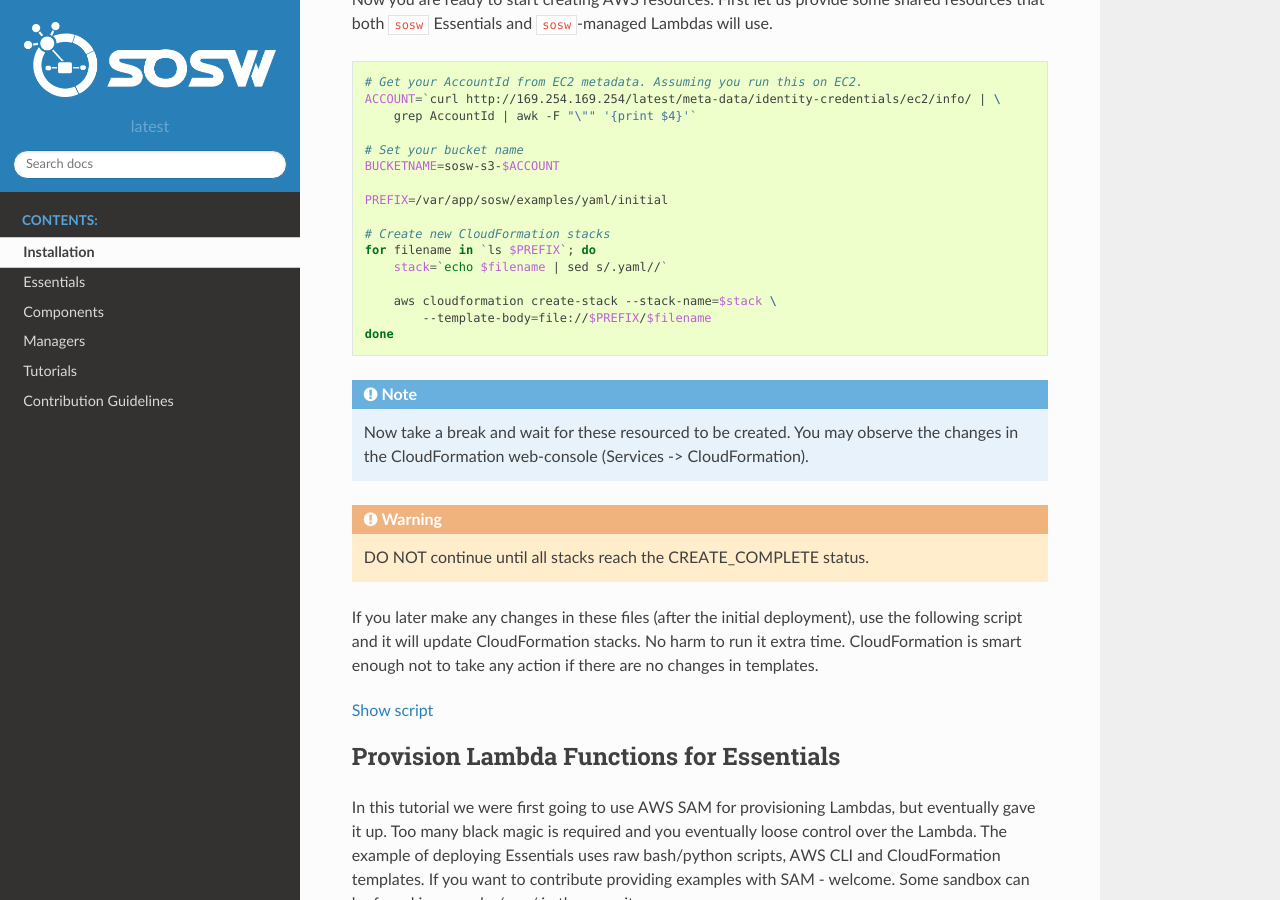
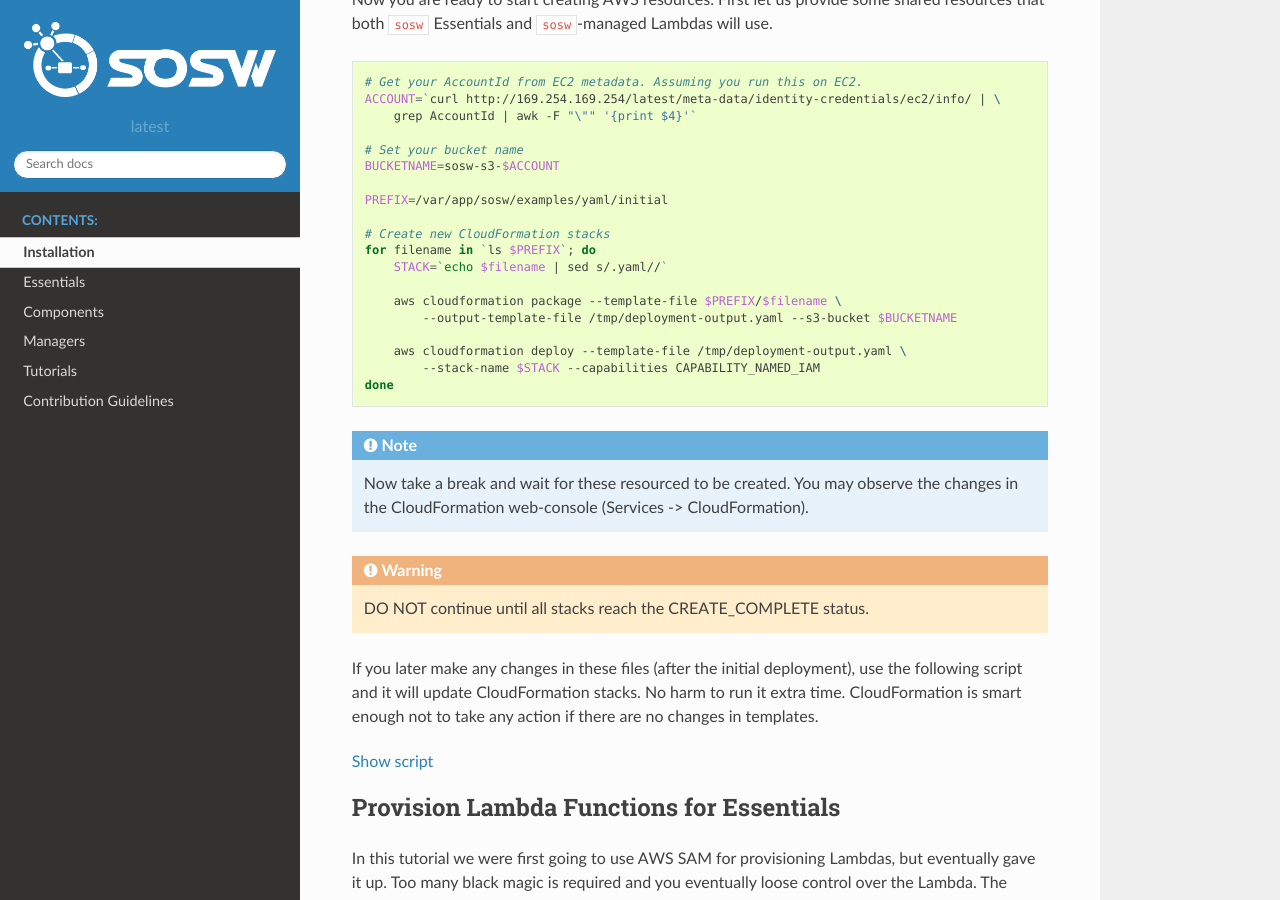
Before and after one commit to sosw/sosw, a Sphinx documentation site: the page built from docs/installation.rst, in a window 1280 px wide and 900 px high, scrolled down 1879 px. Built offline with Sphinx 7.4.7 and the Read the Docs theme 2.0.0, drawn with Linux system fonts in a browser that asks for light colours.

Commit message:
use syncronous package+deploy for all CloudFormation tutorials instead of create-stack

```diff
--- a/docs/installation.rst
+++ b/docs/installation.rst
@@ -107,10 +107,13 @@ that both ``sosw`` Essentials and ``sosw``-managed Lambdas will use.
 
     # Create new CloudFormation stacks
     for filename in `ls $PREFIX`; do
-        stack=`echo $filename | sed s/.yaml//`
+        STACK=`echo $filename | sed s/.yaml//`
 
-        aws cloudformation create-stack --stack-name=$stack \
-            --template-body=file://$PREFIX/$filename
+        aws cloudformation package --template-file $PREFIX/$filename \
+            --output-template-file /tmp/deployment-output.yaml --s3-bucket $BUCKETNAME
+
+        aws cloudformation deploy --template-file /tmp/deployment-output.yaml \
+            --stack-name $STACK --capabilities CAPABILITY_NAMED_IAM
     done
 
 ..  note::
```
